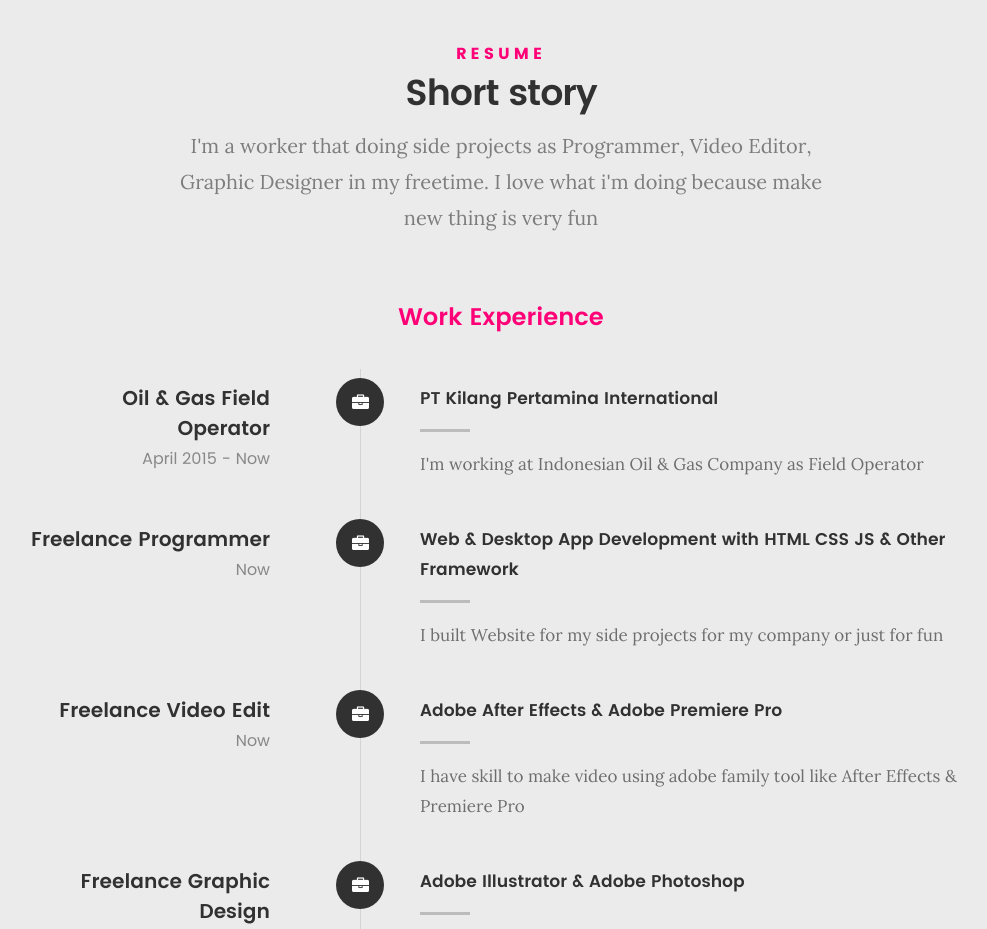
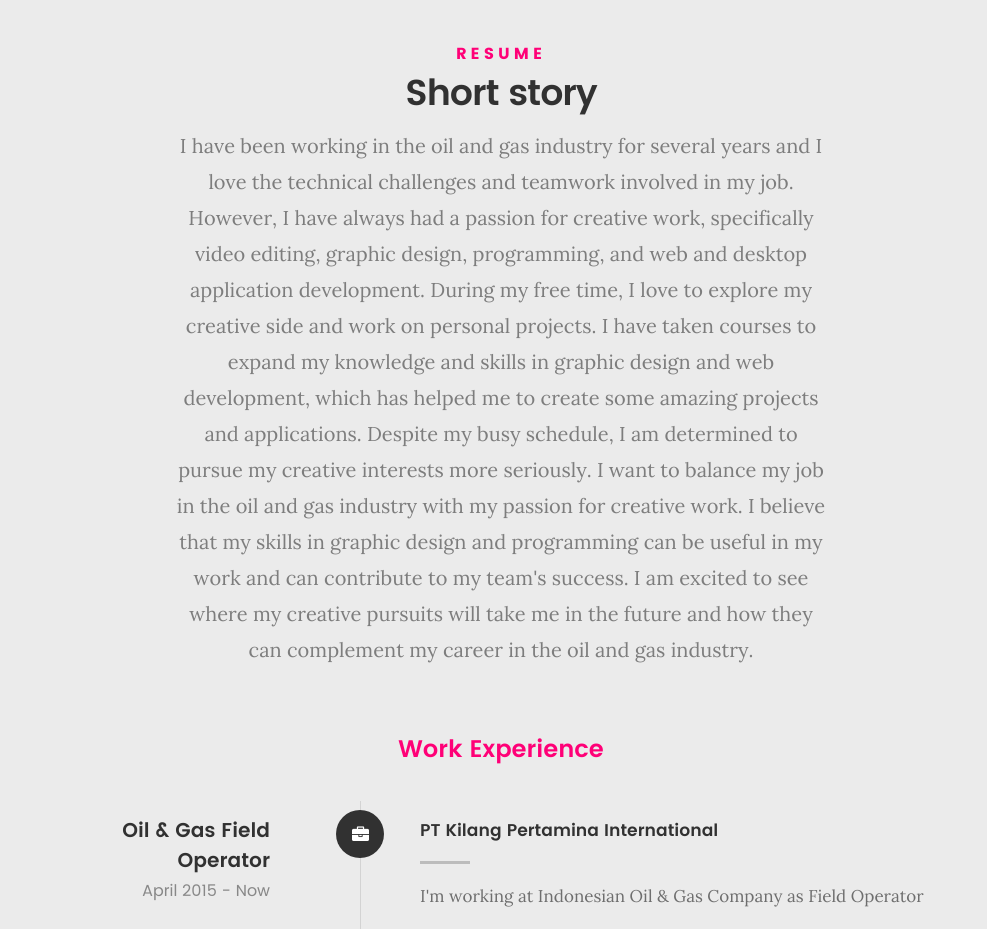
Before and after one commit to miftachuda/resume, a plain HTML site: page index.html in a window 1280 px wide. Shown: the part 2000-2929 px from the top of the page, without its empty margins (139-1126 px from the left). Drawn offline with Linux system fonts and the light colour scheme; files whose address does not match are found by name.

Commit message:
update short story

```diff
--- a/index.html
+++ b/index.html
@@ -207,8 +207,23 @@
 				<h5>Resume</h5>
 				<h1>Short story</h1>
 
-				<p class="lead">I'm a worker that doing side projects as Programmer, Video Editor, Graphic Designer in
-					my freetime. I love what i'm doing because make new thing is very fun</p>
+				<p class="lead">
+					I have been working in the oil and gas industry for several years and I love the technical
+					challenges and teamwork involved in my job. However, I have always had a passion for creative work,
+					specifically video editing, graphic design, programming, and web and desktop application
+					development.
+
+					During my free time, I love to explore my creative side and work on personal projects. I have taken
+					courses to expand my knowledge and skills in graphic design and web development, which has helped me
+					to create some amazing projects and applications.
+
+					Despite my busy schedule, I am determined to pursue my creative interests more seriously. I want to
+					balance my job in the oil and gas industry with my passion for creative work. I believe that my
+					skills in graphic design and programming can be useful in my work and can contribute to my team's
+					success.
+
+					I am excited to see where my creative pursuits will take me in the future and how they can
+					complement my career in the oil and gas industry.</p>
 
 			</div>
 		</div> <!-- /section-intro-->
```
